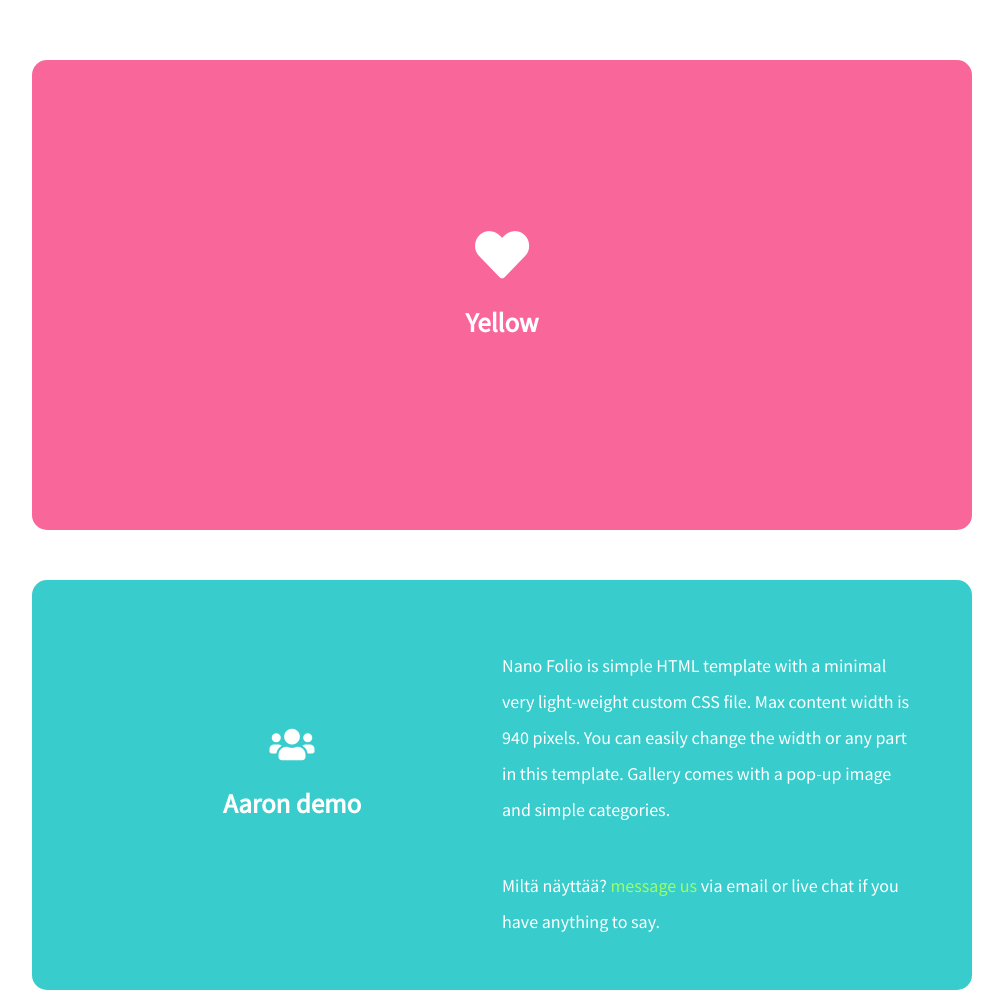
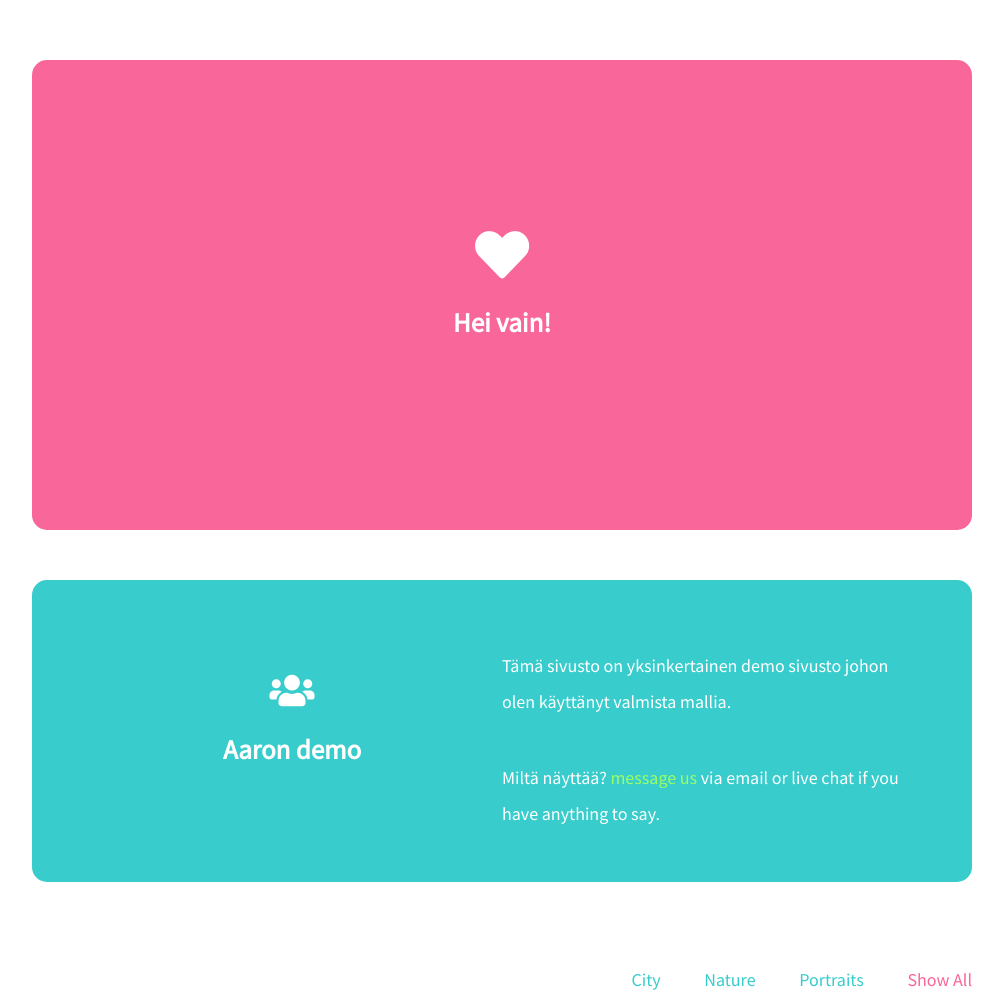
Before and after one commit to helin3/helin3.github.io, a plain HTML site: page demo3/index.html in a window 1280 px wide. Shown: the top 1001 px of the page, without its empty margins (138-1141 px from the left). Drawn offline with Linux system fonts and the light colour scheme.

Commit message:
Update index.html

```diff
--- a/demo3/index.html
+++ b/demo3/index.html
@@ -3,7 +3,7 @@
 <head>
 	<meta charset="UTF-8">
 	<meta name="viewport" content="width=device-width, initial-scale=1.0">
-	<title>Nano Folio - Simple HTML Template</title>
+	<title>Aaron sivusto</title>
 	<link rel="stylesheet" href="fontawesome/css/all.min.css"> <!-- https://fontawesome.com/ -->
 	<link href="https://fonts.googleapis.com/css2?family=Source+Sans+Pro&display=swap" rel="stylesheet"> <!-- https://fonts.google.com/ -->
 	<link href="css/magnific-popup.min.css" rel="stylesheet">
@@ -20,7 +20,7 @@ https://www.tooplate.com/view/2122-nano-folio
 	<div class="tm-container-fluid">
 		<section class="tm-site-header tm-flex-center tm-mb-50 tm-bgcolor-1 tm-border-rounded">
 			<i class="fas fa-heart fa-3x"></i>
-			<h1>Yellow</h1>
+			<h1>Hei vain!</h1>
 		</section>
 
 		<section class="tm-about tm-mb-80 tm-p-50 tm-bgcolor-2 tm-border-rounded">
@@ -29,7 +29,7 @@ https://www.tooplate.com/view/2122-nano-folio
 				<h2>Aaron demo</h2>
 			</div>
 			<div class="tm-about-text">
-				<p class="tm-mb-40">Nano Folio is simple HTML template with a minimal very light-weight custom CSS file. Max content width is 940 pixels. You can easily change the width or any part in this template. Gallery comes with a pop-up image and simple categories.</p>
+				<p class="tm-mb-40">Tämä sivusto on yksinkertainen demo sivusto johon olen käyttänyt valmista mallia.</p>
 				<p class="tm-mb-0">Miltä näyttää? <a rel="nofollow" href="https://www.tooplate.com/contact" target="_blank">message us</a> via email or live chat if you have anything to say.</p>
 			</div>
 		</section>
```
